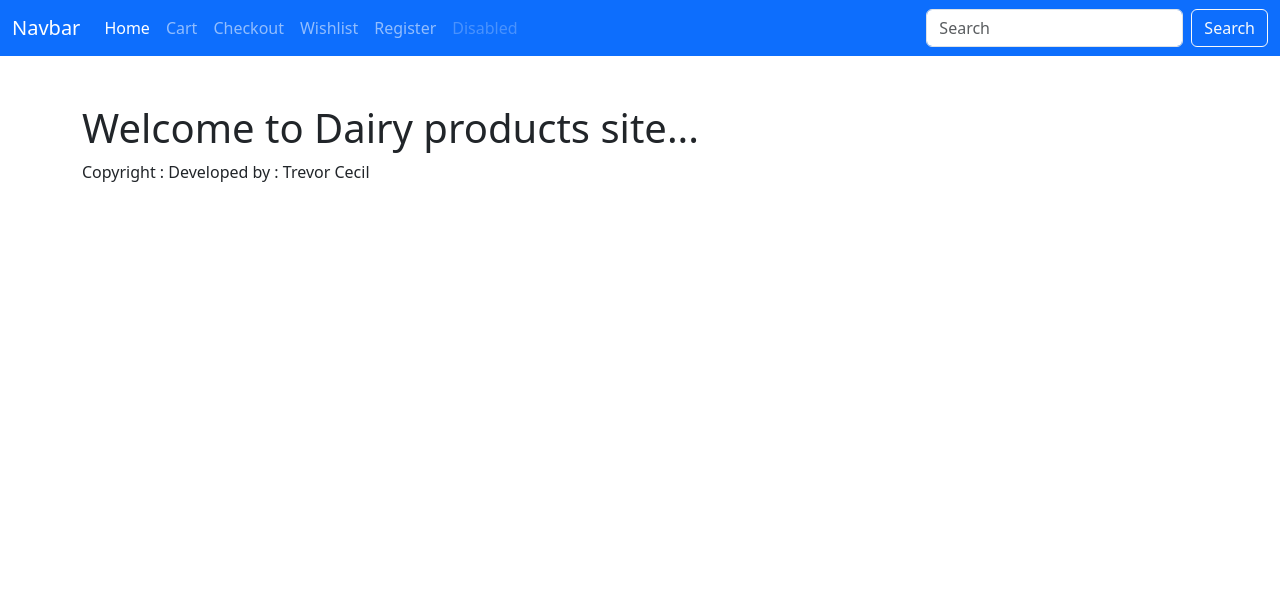
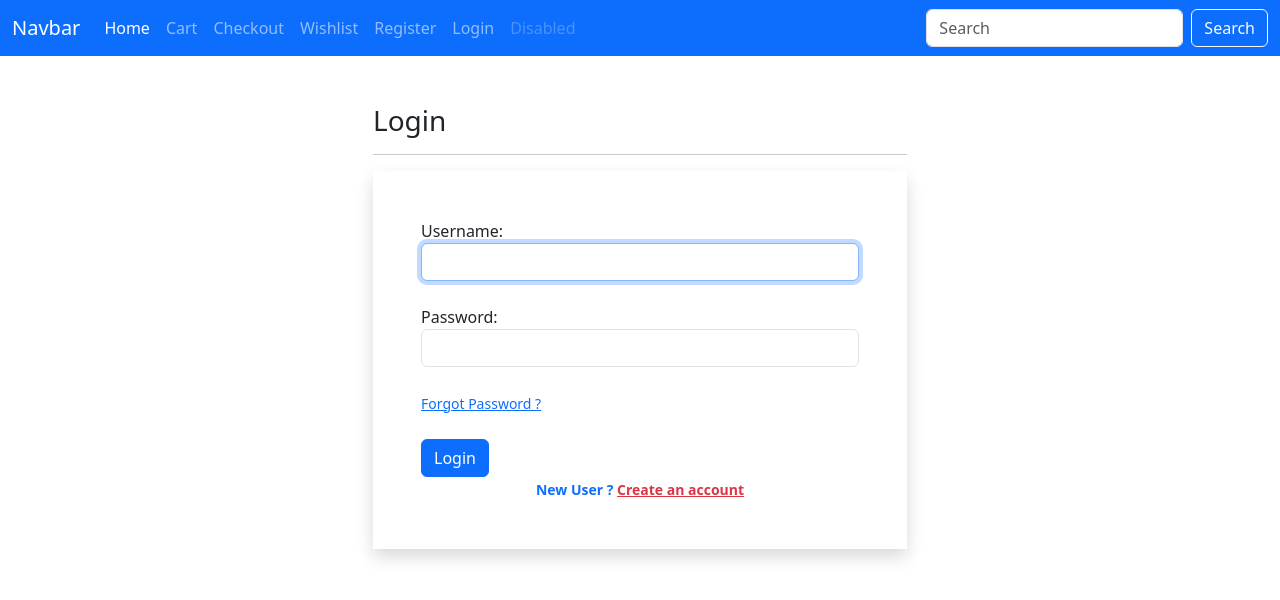
Before and after one commit to TrevorCecil/dj-ecommerce, a Django app: page / in a window 1280 px wide. Shown: the top 600 px of the page. Run offline with Django 5.2, Linux system fonts and the light colour scheme; some libraries are stand-ins or nearby versions.

Commit message:
Login page logic

```diff
--- a/dj_ecomm/settings.py
+++ b/dj_ecomm/settings.py
@@ -119,7 +119,7 @@ USE_TZ = True
 
 STATIC_URL = 'static/'
 STATICFILES_DIRS = [os.path.join(BASE_DIR / 'static')]
-
+LOGIN_REDIRECT_URL = '/home/'
 # Default primary key field type
 # https://docs.djangoproject.com/en/5.0/ref/settings/#default-auto-field
 
--- a/ecomm_app/forms.py
+++ b/ecomm_app/forms.py
@@ -1,7 +1,15 @@
 from django import forms
-from django.contrib.auth.forms import UserCreationForm
+from django.contrib.auth.forms import (UserCreationForm, PasswordChangeForm,
+                                       UsernameField, AuthenticationForm)
 from django.contrib.auth.models import User
 
+
+class LoginForm(AuthenticationForm):
+    username = UsernameField(widget=forms.TextInput(attrs={'autofocus': True,
+                                                           'class': 'form-control'}))
+    password = forms.CharField(widget=forms.PasswordInput(attrs={'autofocus': True,
+                                                                 'autocomplete': 'current-password',
+                                                                 'class': 'form-control'}))
 class RegisterForm(UserCreationForm):
     username = forms.CharField(widget=forms.TextInput(attrs={'autofocus': True,
                                                              'class': 'form-control'}))
@@ -13,3 +21,6 @@ class RegisterForm(UserCreationForm):
 class Meta:
     model = User
     fields = ('username', 'email', 'password1', 'password2')
+
+class MyPasswordResetForm(PasswordChangeForm):
+    pass
--- a/ecomm_app/urls.py
+++ b/ecomm_app/urls.py
@@ -17,8 +17,18 @@ Including another URLconf
 
 from django.urls import path
 from . import views
+from django.contrib.auth import views as auth_view
+from .forms import LoginForm, MyPasswordResetForm
 
 urlpatterns = [
-    path('', views.index, name='index'),
+    path('home/', views.index, name='index'),
     path('registration/', views.RegistrationView.as_view(), name='registration'),
+    path('',
+         auth_view.LoginView.as_view
+         (template_name='login.html',
+          authentication_form=LoginForm), name='login'),
+    path('password-reset/',
+         auth_view.PasswordResetView.as_view
+         (template_name='password_reset.html',
+          form_class=MyPasswordResetForm), name='password_reset')
 ]
--- a/ecomm_app/views.py
+++ b/ecomm_app/views.py
@@ -1,5 +1,5 @@
-from django.shortcuts import render
-from .forms import RegisterForm
+from django.shortcuts import render,redirect
+from .forms import RegisterForm, LoginForm
 from django.views import View
 from django.contrib import messages
 
--- a/templates/base.html
+++ b/templates/base.html
@@ -32,6 +32,9 @@
        <li class="nav-item">
           <a class="nav-link" href="{% url 'registration' %}">Register</a>
         </li>
+          <li class="nav-item">
+          <a class="nav-link" href="{% url 'login' %}">Login</a>
+        </li>
         <li class="nav-item">
           <a class="nav-link disabled" href="#" tabindex="-1" aria-disabled="true">Disabled</a>
         </li>
--- a/templates/customer_registration.html
+++ b/templates/customer_registration.html
@@ -25,7 +25,7 @@
                     <input type="submit" value="Submit" class="btn btn-primary">
                     <br>
                     <div class="text-center text-primary fw-bold">
-                    <small>Already have an account? <a href="#" class="text-danger">Login</a></small>
+                    <small>Already have an account? <a href="{% url 'login' %}" class="text-danger">Login</a></small>
 
                 </div>
                     {% if form.non_field_errors %}
--- /dev/null
+++ b/templates/login.html
@@ -0,0 +1,43 @@
+<!DOCTYPE html>
+<html lang="en">
+<head>
+    <meta charset="UTF-8">
+    <title>Login</title>
+</head>
+<body>
+{% extends 'base.html' %}
+{% load static %}
+{% block title %} Login {% endblock %}
+{% block main-content %}
+
+    <div class="container">
+        <div class="row">
+            <div class="col-sm-6 offset-sm-3">
+                <h3>Login</h3>
+                <hr>
+                <form action="" method="post" novalidate class="shadow p-5">
+                    {% csrf_token %}
+                    {% for fm in form %}
+                        {{ fm.label_tag }}  {{ fm }} <small class="text-danger">{{ fm.errors|striptags }}</small>
+                        <br>
+                    {% endfor %}
+                <small><a href="{% url 'password_reset' %}">Forgot Password ?</a></small>
+                    <br>
+                    <input type="submit" value="Login" class="btn btn-primary mt-4">
+                <div class="text-center text-primary fw-bold">
+                    <small>New User ? <a href="{% url 'registration' %}" class="text-danger">Create an account</a></small>
+                </div>
+
+                 {% if form.non_field_errors %}
+                        {% for error in form.non_field_errors  %}
+                            <p class="alert alert-danger my-3">{{ error }}</p>
+                        {% endfor %}
+                    {% endif %}
+                </form>
+            </div>
+        </div>
+    </div>
+
+{% endblock %}
+</body>
+</html>
```
Also changed, not shown: templates/password_reset.html (added, +10 -0 lines), db.sqlite3.
